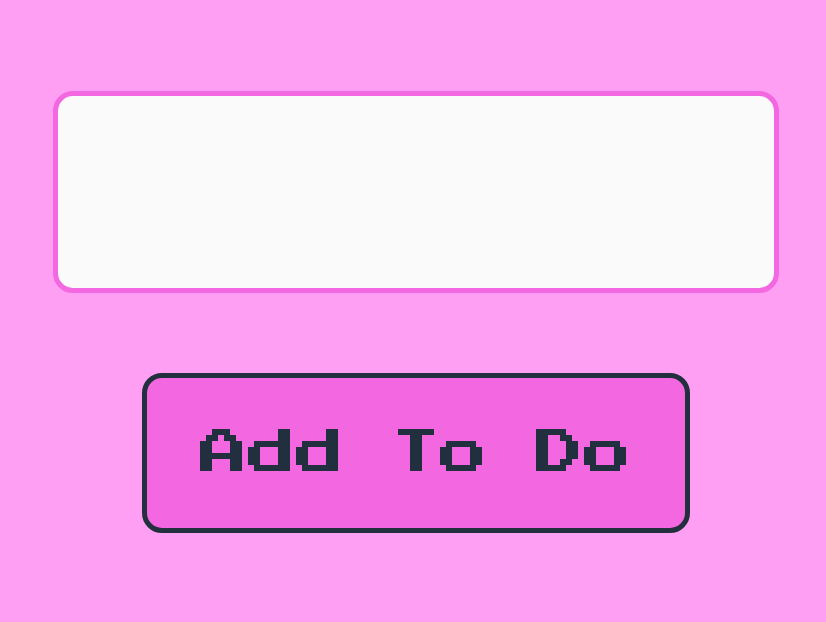
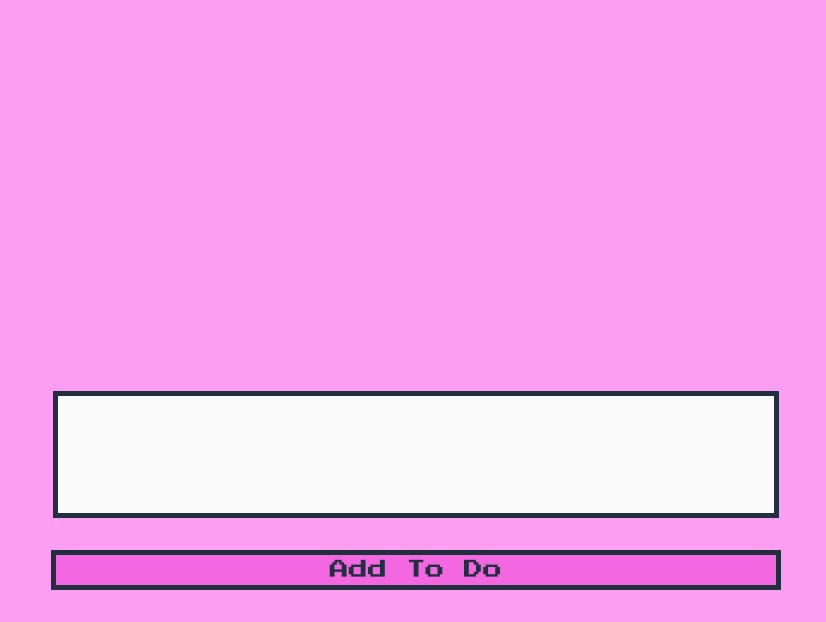
Before and after one commit to fac-13/Team-GIPHT-Todo, a website: page index.html in a window 1280 px wide. Shown: the part 187-809 px from the top of the page, without its empty margins (224-1050 px from the left). Drawn offline with Linux system fonts and the light colour scheme.

Commit message:
fixed rem sizes Relates #27

```diff
--- a/style.css
+++ b/style.css
@@ -21,7 +21,7 @@ h1 {
   color: #222f3e;
   font-family: "Press Start 2P", cursive;
   text-align: center;
-  font-size: 4rem;
+  font-size: 1.8rem;
   margin-bottom: 5%;
 }
 
@@ -46,7 +46,7 @@ li {
   border: 5px solid white;
   margin: 3%;
   padding: 5%;
-  font-size: 1.5rem;
+  font-size: 1.3rem;
 }
 
 .buttons-div {
@@ -73,7 +73,7 @@ i {
 }
 
 /* Form */
-#add-todo {
+form {
   width: 80%;
   padding-top: 20px;
   text-align: center;
@@ -81,24 +81,22 @@ i {
 
 input[type="text"] {
   background-color: #fafafa;
-  border: solid 5px #f368e0;
-  border-radius: 20px;
+  border: solid 5px #222f3e;
   width: 75%;
   padding: 1rem;
-  font-size: 3rem;
-  height: 10rem;
+  font-size: 1.3rem;
+  height: 50%;
 }
 
 input[type="submit"] {
-  font-size: 3rem;
+  font-size: 1.2rem;
   font-family: "press start 2p", cursive;
   color: #222f3e;
   background-color: #f368e0;
   border: solid 5px #222f3e;
-  border-radius: 20px;
-  width: 60%;
-  margin: 5rem;
-  height: 10rem;
+  width: 80%;
+  margin: 2rem;
+  height: 2.5rem;
 }
 
 input[type="submit"]:hover {
```
